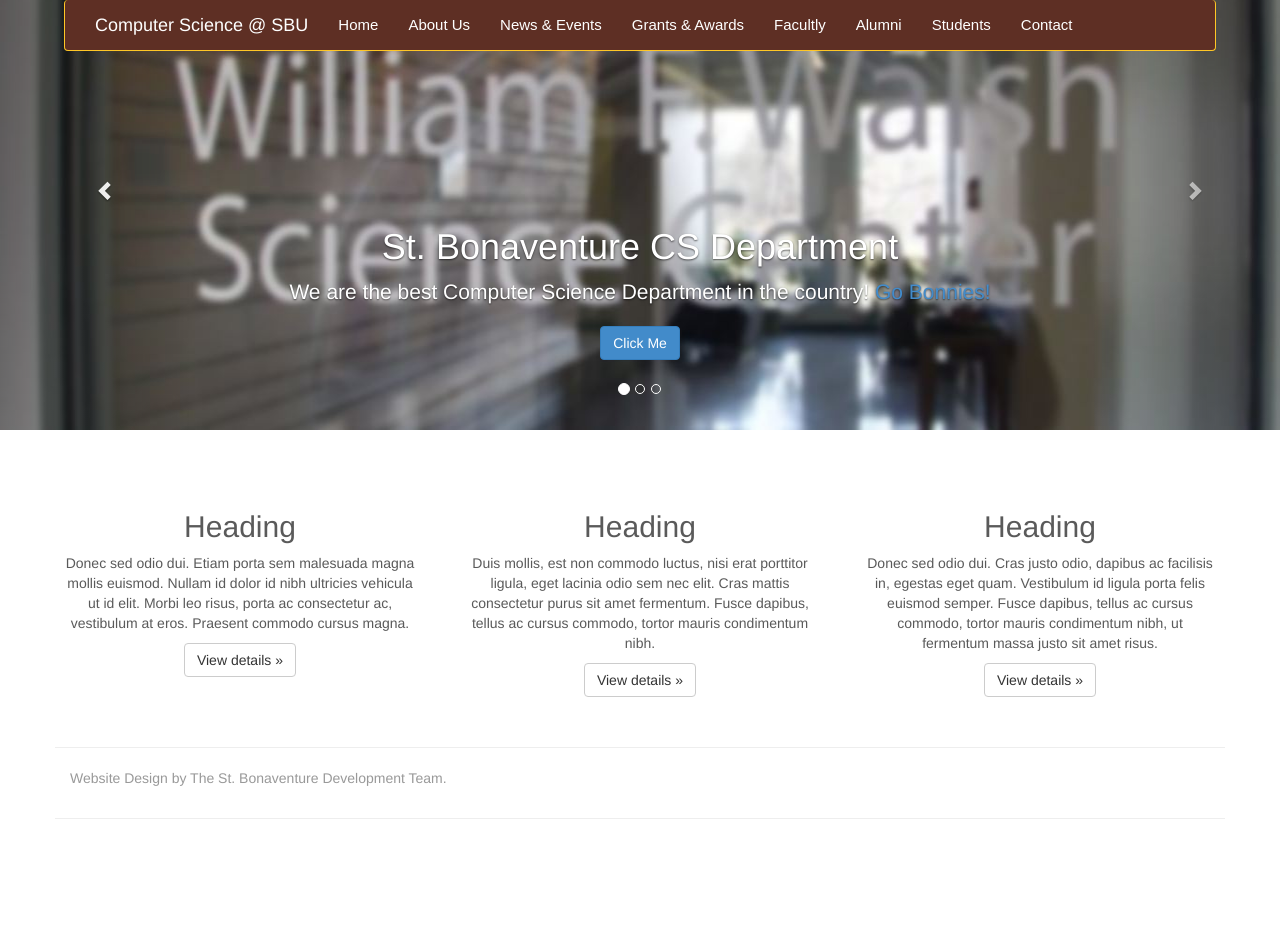
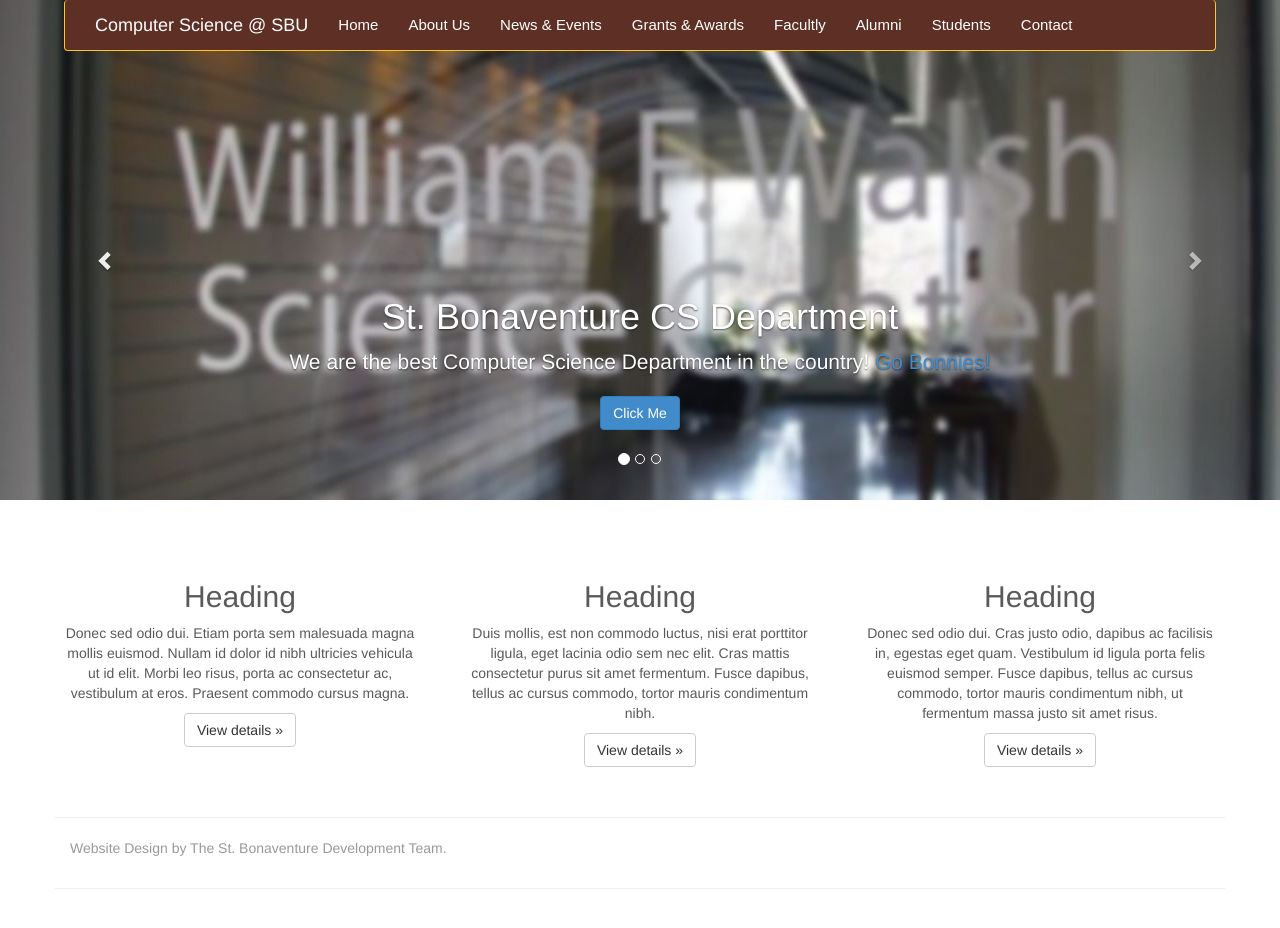
Before and after one commit to BonaventureCS/Department-Website-Dev, a plain HTML site: page index.html in a window 1280 px wide. Before the commit the page ends 879 px from the top, so only its background shows below. Drawn offline with nearby package versions, Linux system fonts and the light colour scheme.

Commit message:
making the homepage picture more visible.
the margin-top was originally supposed to be -20px but i think we forgot
to change it since it was under the carousel css.

```diff
--- a/assets/css/carousel.css
+++ b/assets/css/carousel.css
@@ -27,7 +27,7 @@ body {
   margin-bottom: 60px;
 
   /* Negative margin to pull up carousel. 90px is roughly margins and height of navbar. */
-  margin-top: -90px;
+  margin-top: -20px;
 }
 /* Since positioning the image, we need to help out the caption */
 .carousel-caption {
```
